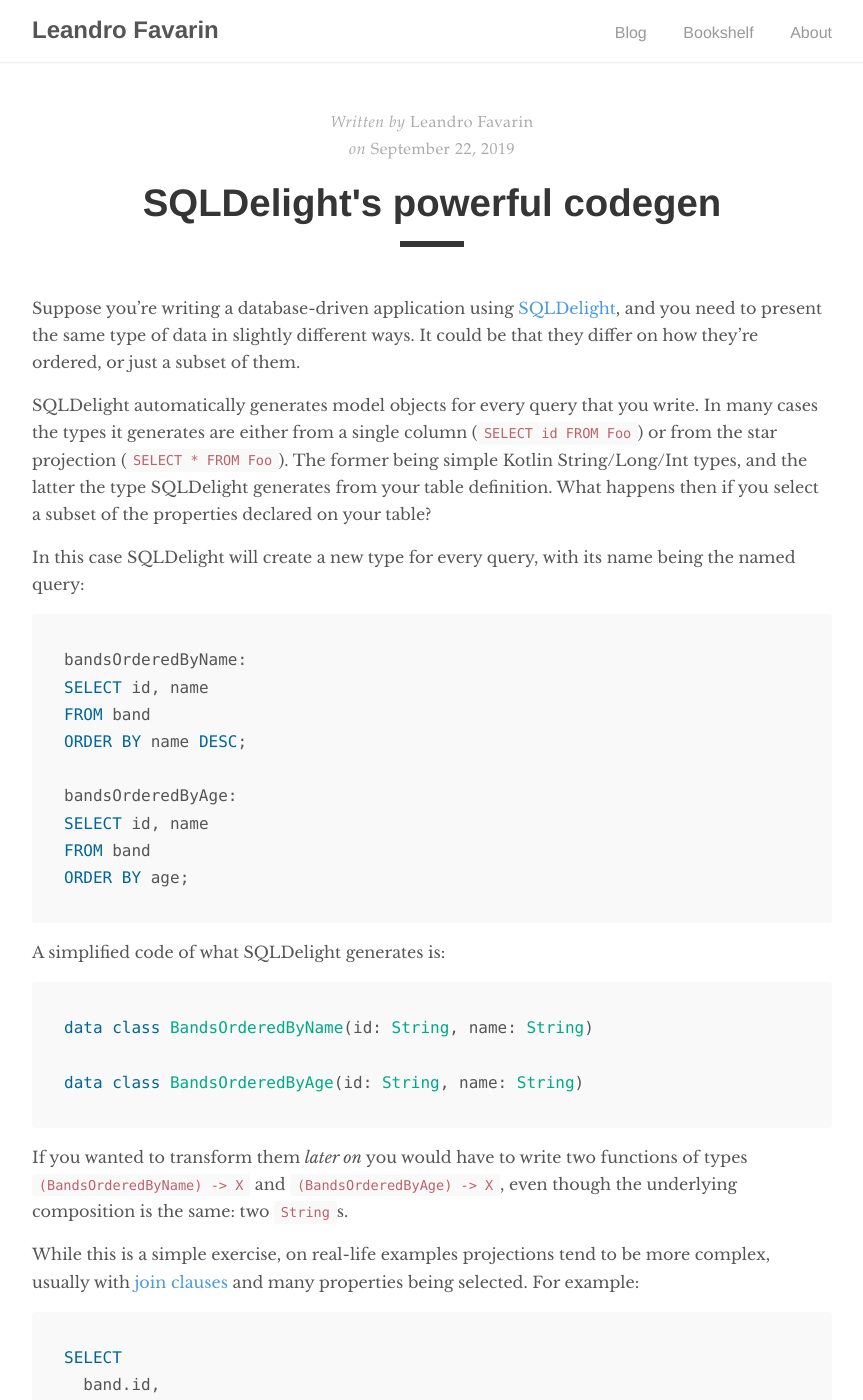
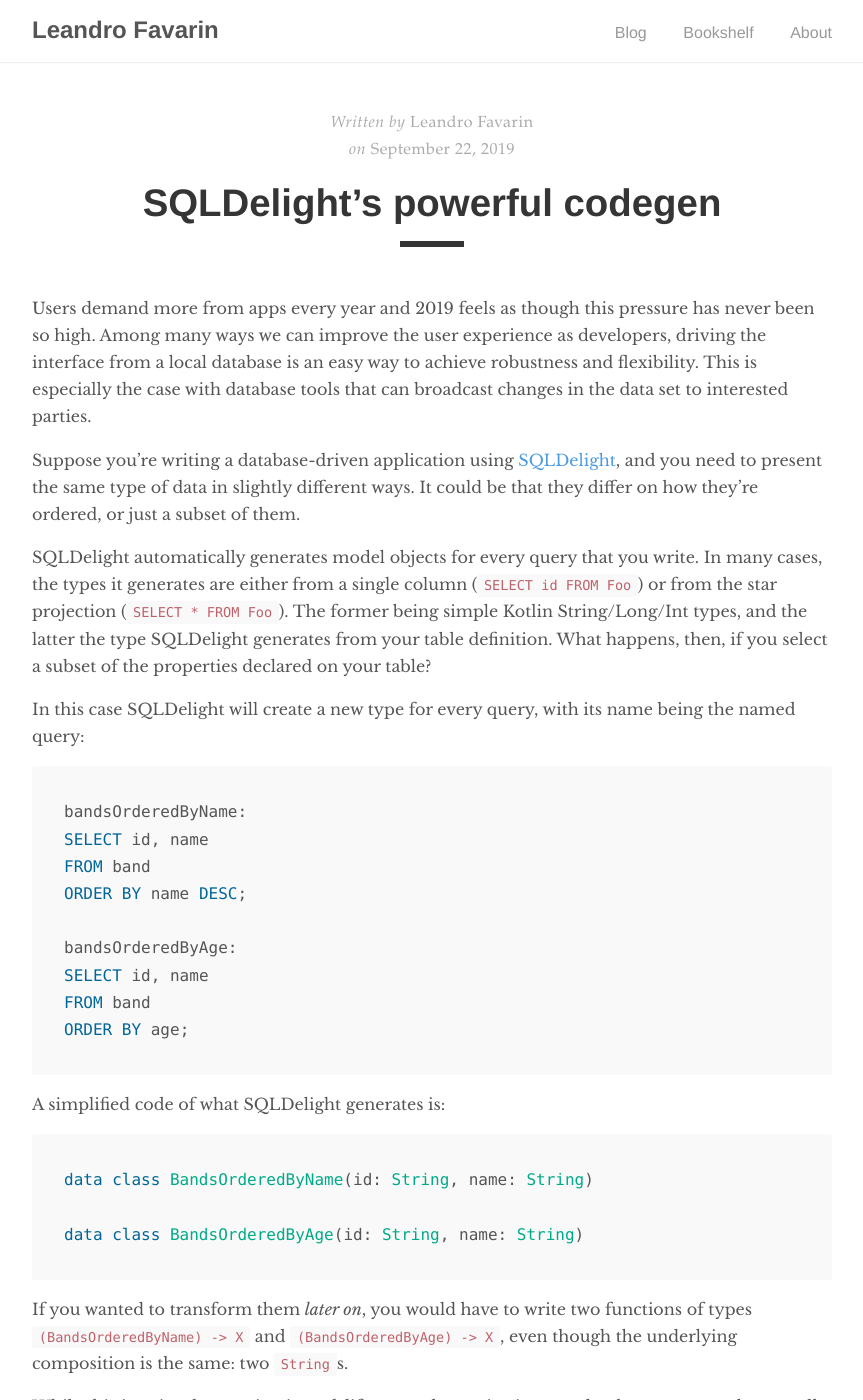
Before and after one commit to leandrofavarin/leandrofavarin.github.io, a Jekyll site: the page built from _posts/2019-09-22-sqldelight-powerful-codegen.markdown, in a window 1280 px wide and 1400 px high. Shown: the whole window, without its empty margins (208-1071 px from the left). Built offline with Jekyll 4.4.1, drawn with Linux system fonts in a browser that asks for light colours; some of the changed text lies outside the part shown.

Commit message:
Add intro & outro, fix typos

````diff
--- a/_posts/2019-09-22-sqldelight-powerful-codegen.markdown
+++ b/_posts/2019-09-22-sqldelight-powerful-codegen.markdown
@@ -1,13 +1,15 @@
 ---
 layout: post
-title: SQLDelight's powerful codegen
+title: SQLDelight’s powerful codegen
 date: 2019-09-22 10:30:00
 tags: [sqldelight, kotlin]
 ---
 
-Suppose you're writing a database-driven application using [SQLDelight](https://github.com/cashapp/sqldelight), and you need to present the same type of data in slightly different ways. It could be that they differ on how they're ordered, or just a subset of them.
+Users demand more from apps every year and 2019 feels as though this pressure has never been so high. Among many ways we can improve the user experience as developers, driving the interface from a local database is an easy way to achieve robustness and flexibility. This is especially the case with database tools that can broadcast changes in the data set to interested parties.
 
-SQLDelight automatically generates model objects for every query that you write. In many cases the types it generates are either from a single column (`SELECT id FROM Foo`) or from the star projection (`SELECT * FROM Foo`). The former being simple Kotlin String/Long/Int types, and the latter the type SQLDelight generates from your table definition. What happens then if you select a subset of the properties declared on your table?
+Suppose you’re writing a database-driven application using [SQLDelight](https://github.com/cashapp/sqldelight), and you need to present the same type of data in slightly different ways. It could be that they differ on how they’re ordered, or just a subset of them.
+
+SQLDelight automatically generates model objects for every query that you write. In many cases, the types it generates are either from a single column (`SELECT id FROM Foo`) or from the star projection (`SELECT * FROM Foo`). The former being simple Kotlin String/Long/Int types, and the latter the type SQLDelight generates from your table definition. What happens, then, if you select a subset of the properties declared on your table?
 
 In this case SQLDelight will create a new type for every query, with its name being the named query:
 
@@ -31,9 +33,9 @@
 data class BandsOrderedByAge(id: String, name: String)
 ```
 
-If you wanted to transform them *later on* you would have to write two functions of types `(BandsOrderedByName) -> X` and `(BandsOrderedByAge) -> X`, even though the underlying composition is the same: two `String`s.
+If you wanted to transform them *later on*, you would have to write two functions of types `(BandsOrderedByName) -> X` and `(BandsOrderedByAge) -> X`, even though the underlying composition is the same: two `String`s.
 
-While this is a simple exercise, on real-life examples projections tend to be more complex, usually with [join clauses](https://www.sqlite.org/syntax/join-clause.html) and many properties being selected. For example:
+While this is a simple exercise, in real-life examples projections tend to be more complex, usually with [join clauses](https://www.sqlite.org/syntax/join-clause.html) and many properties selected. For example:
 
 ```sql
 SELECT
@@ -96,7 +98,7 @@
 }
 ```
 
-Going back to the queries with different sorting, one could use an enum class to model the sort options and use Kotlin's [`when` expression](https://kotlinlang.org/docs/reference/control-flow.html#when-expression) to write:
+Going back to the queries with different sorting, one could use an enum class to model the sort options and use Kotlin’s [`when` expression](https://kotlinlang.org/docs/reference/control-flow.html#when-expression) to write:
 
 ```kotlin
 enum class Sort { NAME, AGE }
@@ -108,3 +110,9 @@
 ```
 
 and delegate to SQL algorithms that would be [less efficient](https://speakerdeck.com/jakewharton/the-resurgence-of-sql-droidcon-nyc-2017?slide=123) to run if they were executed programmatically.
+
+Building views for the types you want and then querying those views for the data you need is an easy way to attain responsiveness and flexibility with very little code needed. It’s clear that user demands will only get more intense as technology develops. It’s therefore crucial to stay on top of these simple ways to improve the experience without breaking our backs (or keyboards).
+
+---
+
+*Many thanks to [Jake Wharton](https://twitter.com/JakeWharton) and [Alec Strong](https://twitter.com/Strongolopolis) for proofreading this article!*
````
